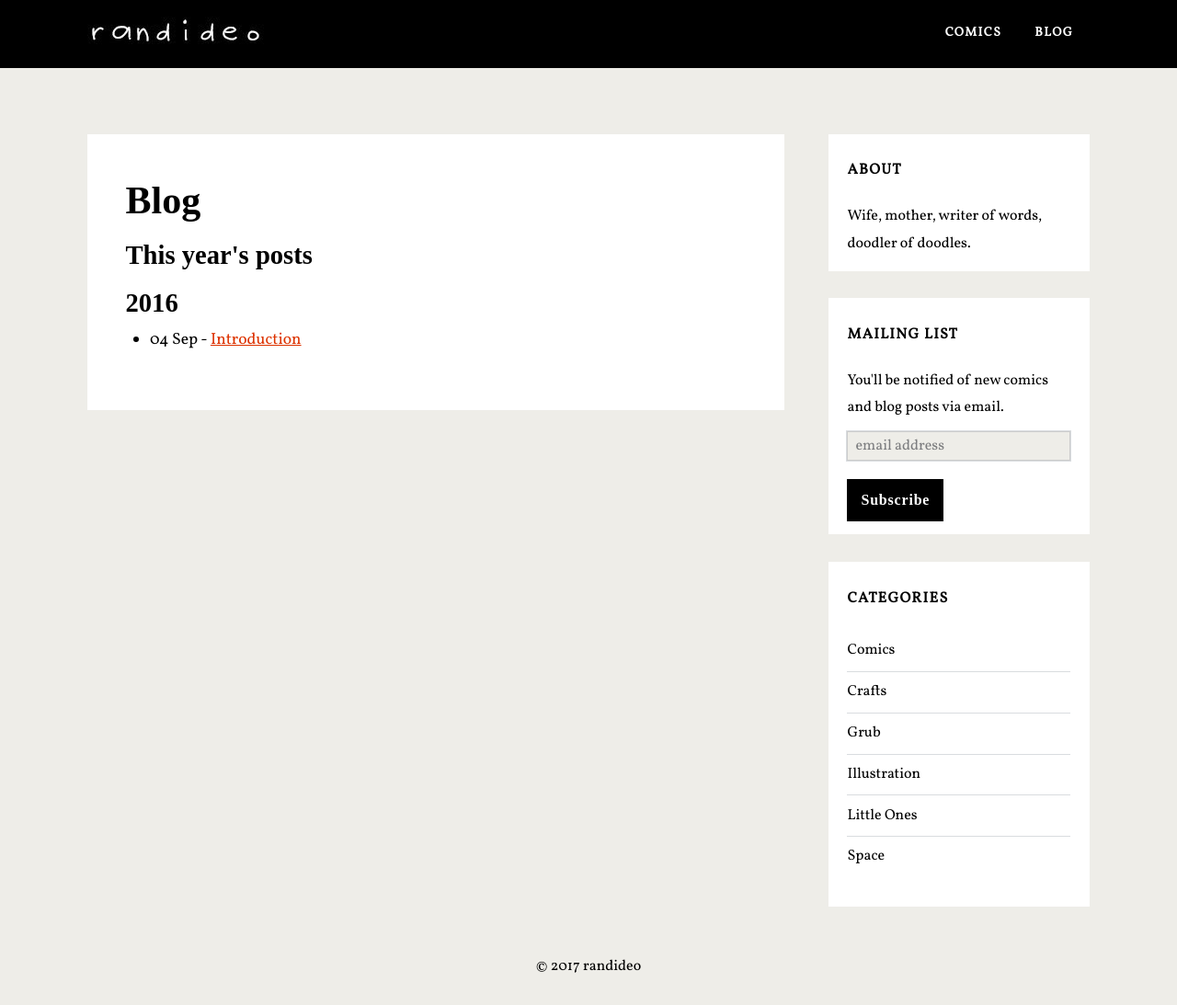
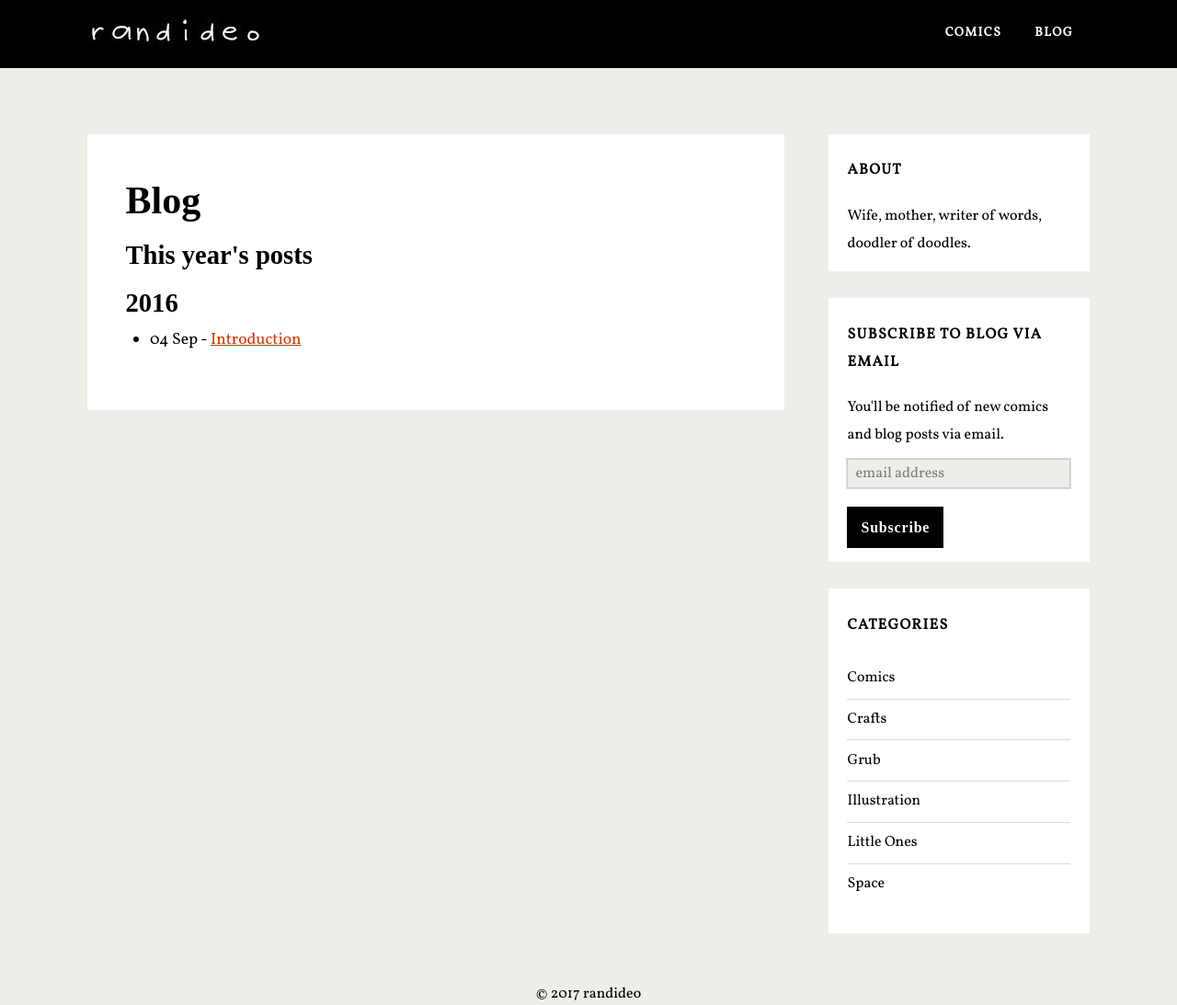
Before and after one commit to randideo/randideo.github.io, a Jekyll site: the page built from blog.html, in a window 1280 px wide. Shown: the whole page at 92% size. Built offline with Jekyll 4.4.1, drawn with Linux system fonts in a browser that asks for light colours; nearby versions of some CDN libraries; some web fonts are replaced; comment, search, counter and statistics services are not loaded; before the commit the page ends 1063 px from its top, so only the background shows below that.

Commit message:
Update sidebar.html

```diff
--- a/_includes/sidebar.html
+++ b/_includes/sidebar.html
@@ -8,7 +8,7 @@ Wife, mother, writer of words, doodler of doodles.
         </div></div>
 
 	 <div class='widget HTML' data-version='1' id='HTML3'>
-             <h2 class='title'>Mailing List</h2>
+             <h2 class='title'>Subscribe to Blog via Email</h2>
              <div style="padding-bottom: 10px;">You'll be notified of new comics and blog posts via email.</div>
   <style>.email-octopus-form-wrapper h2{font-size:20px;margin:0 0 25px 0;}.email-octopus-form-row{margin-bottom:15px;}.email-octopus-form-row label{display:block;}.email-octopus-form-row input{width:100%;padding:8px;height:32px;border:1px solid #ccc;}.email-octopus-form-row-subscribe{margin-top:20px;}.email-octopus-form-row-subscribe button{color:#fff;background-color:#000000;border:0;max-width: 13.875em; padding:8px 15px;font-family: lusitana, serif;
     font-size: 1em;
```
